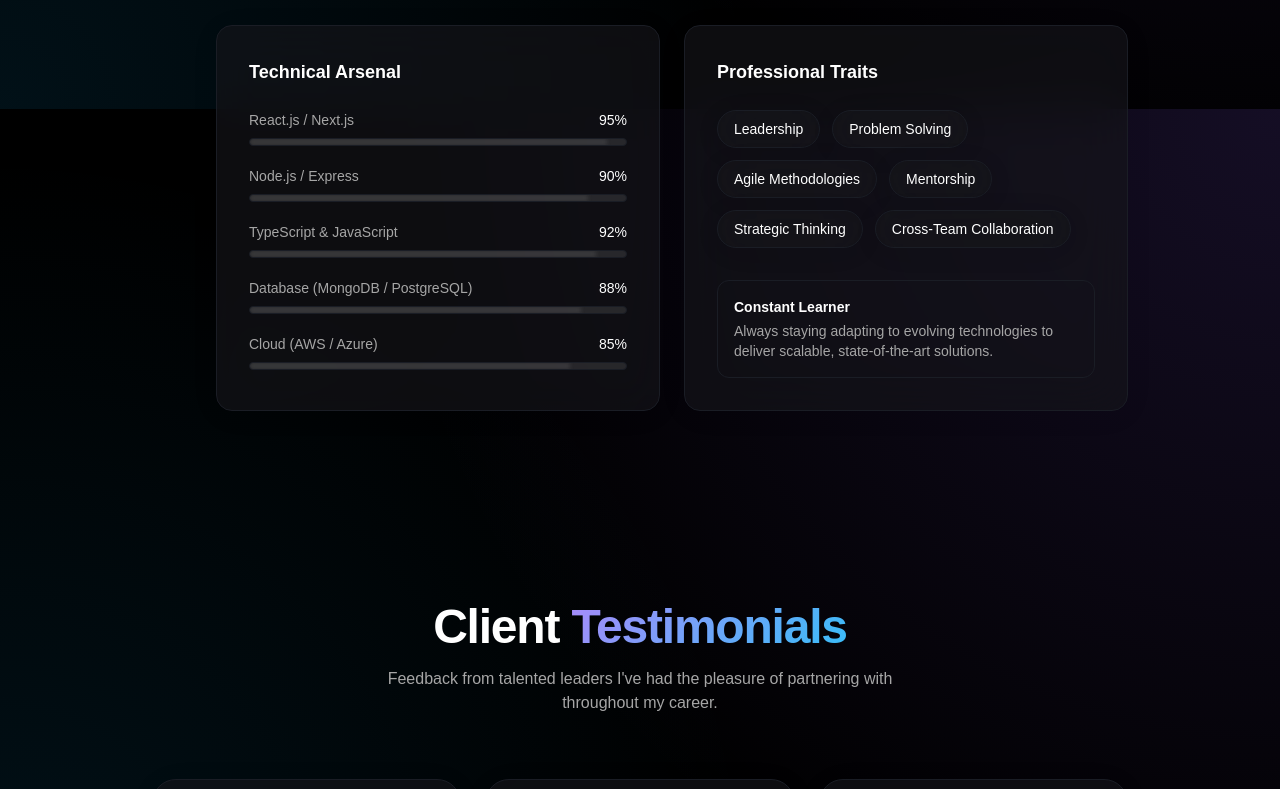
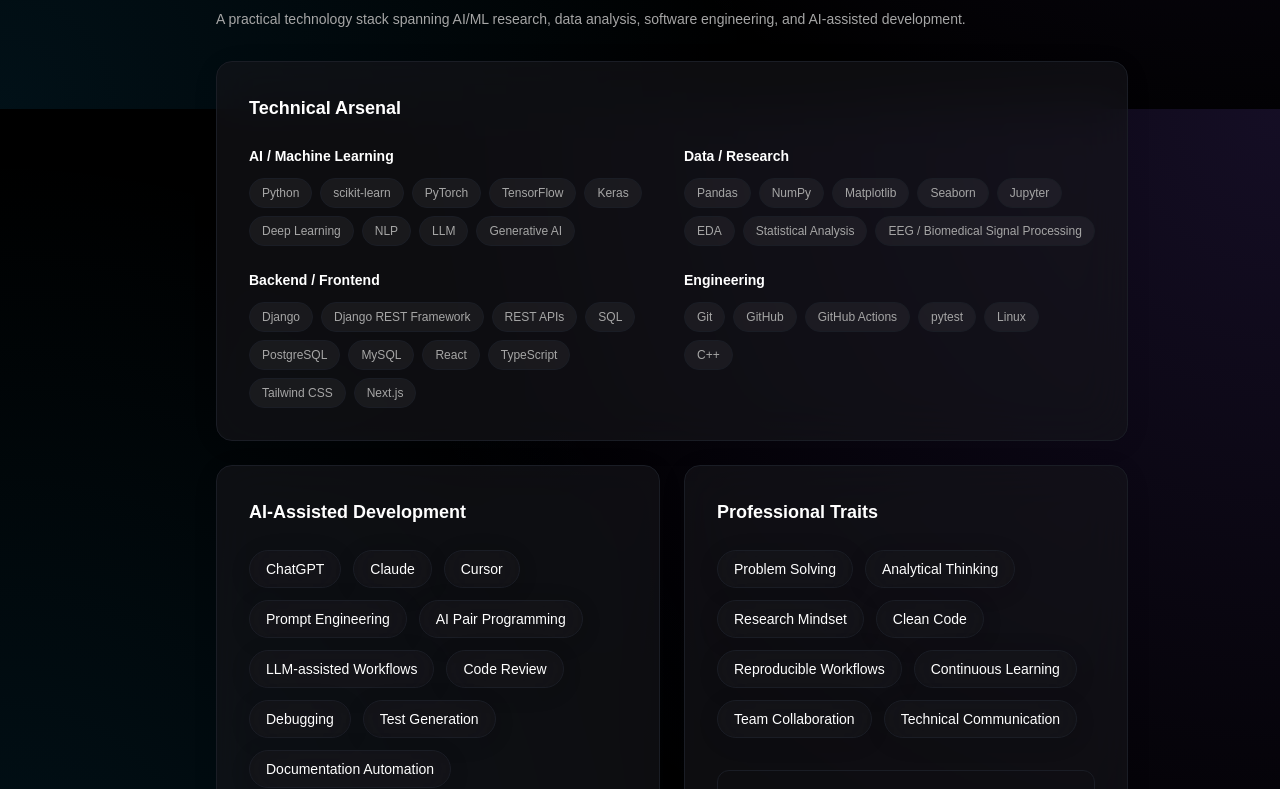
Before and after one commit to adelabbaszare/adelabbaszare.github.io, a React (Vite) app: page / in a window 1280 px wide. Shown: the part 4691-5480 px from the top of the page. Built offline with nearby package versions, Linux system fonts and the light colour scheme; the HTML template or start-up script is replaced by a standard one.

Commit message:
feat: personalize skills section

```diff
--- a/src/components/EducationSection/SkillCategory.tsx
+++ b/src/components/EducationSection/SkillCategory.tsx
@@ -1,21 +1,47 @@
 import { motion, AnimatePresence } from "framer-motion";
 
-export default function ProfessionalProfile() {
+export default function SkillCategory() {
   const technicalSkills = [
-    { name: "React.js / Next.js", level: 95 },
-    { name: "Node.js / Express", level: 90 },
-    { name: "TypeScript & JavaScript", level: 92 },
-    { name: "Database (MongoDB / PostgreSQL)", level: 88 },
-    { name: "Cloud (AWS / Azure)", level: 85 },
+    {
+      category: "AI / Machine Learning",
+      skills: ["Python", "scikit-learn", "PyTorch", "TensorFlow", "Keras", "Deep Learning", "NLP", "LLM", "Generative AI"],
+    },
+    {
+      category: "Data / Research",
+      skills: ["Pandas", "NumPy", "Matplotlib", "Seaborn", "Jupyter", "EDA", "Statistical Analysis", "EEG / Biomedical Signal Processing"],
+    },
+    {
+      category: "Backend / Frontend",
+      skills: ["Django", "Django REST Framework", "REST APIs", "SQL", "PostgreSQL", "MySQL", "React", "TypeScript", "Tailwind CSS", "Next.js"],
+    },
+    {
+      category: "Engineering",
+      skills: ["Git", "GitHub", "GitHub Actions", "pytest", "Linux", "C++"],
+    },
   ];
 
-  const softSkills = [
-    "Leadership",
+  const aiAssistedDevelopment = [
+    "ChatGPT",
+    "Claude",
+    "Cursor",
+    "Prompt Engineering",
+    "AI Pair Programming",
+    "LLM-assisted Workflows",
+    "Code Review",
+    "Debugging",
+    "Test Generation",
+    "Documentation Automation",
+  ];
+
+  const professionalTraits = [
     "Problem Solving",
-    "Agile Methodologies",
-    "Mentorship",
-    "Strategic Thinking",
-    "Cross-Team Collaboration",
+    "Analytical Thinking",
+    "Research Mindset",
+    "Clean Code",
+    "Reproducible Workflows",
+    "Continuous Learning",
+    "Team Collaboration",
+    "Technical Communication",
   ];
 
   return (
@@ -23,52 +49,74 @@
       id="skills"
       className="space-y-8"
       initial={{ opacity: 0 }}
-      whileInView={{
-        opacity: 1,
-        transition: { staggerChildren: 0.2, delayChildren: 0.3 },
-      }}
+      whileInView={{ opacity: 1, transition: { staggerChildren: 0.15, delayChildren: 0.2 } }}
       viewport={{ once: true, amount: 0.2 }}
     >
-      <h3 className="text-2xl font-bold mb-6">Expertise & Skills</h3>
+      <div>
+        <h3 className="text-2xl font-bold mb-2">Expertise & Skills</h3>
+        <p className="text-muted-foreground text-sm max-w-3xl">
+          A practical technology stack spanning AI/ML research, data analysis, software engineering, and AI-assisted development.
+        </p>
+      </div>
 
       <div className="grid grid-cols-1 md:grid-cols-2 gap-6">
-        {/* Technical Skills */}
-        <div className="glass-panel p-8 rounded-2xl border border-foreground/10">
+        <div className="glass-panel p-8 rounded-2xl border border-foreground/10 md:col-span-2">
           <h4 className="text-lg font-bold text-foreground mb-6">Technical Arsenal</h4>
-          <div className="space-y-5">
-            {technicalSkills.map((skill, i) => (
-              <div key={i} className="space-y-2">
-                <div className="flex justify-between text-sm font-medium">
-                  <span className="text-muted-foreground">{skill.name}</span>
-                  <span className="text-primary">{skill.level}%</span>
+          <div className="grid grid-cols-1 md:grid-cols-2 gap-6">
+            {technicalSkills.map((group, i) => (
+              <motion.div
+                key={group.category}
+                initial={{ opacity: 0, y: 15 }}
+                whileInView={{ opacity: 1, y: 0 }}
+                transition={{ delay: i * 0.08, duration: 0.4 }}
+                viewport={{ once: true }}
+              >
+                <p className="text-sm font-semibold text-primary mb-3">{group.category}</p>
+                <div className="flex flex-wrap gap-2">
+                  {group.skills.map((skill) => (
+                    <span
+                      key={skill}
+                      className="px-3 py-1.5 rounded-full bg-foreground/5 border border-foreground/10 text-xs font-medium text-muted-foreground"
+                    >
+                      {skill}
+                    </span>
+                  ))}
                 </div>
-                <div className="h-2 w-full bg-foreground/10 rounded-full overflow-hidden border border-foreground/5">
-                  <motion.div
-                    className="h-full bg-gradient-to-r from-primary/50 to-primary rounded-full relative"
-                    initial={{ width: 0 }}
-                    whileInView={{ width: `${skill.level}%` }}
-                    transition={{ duration: 1.5, ease: "easeOut", delay: 0.2 }}
-                    viewport={{ once: true }}
-                  >
-                    <div className="absolute inset-0 bg-foreground/20 w-full animate-pulse blur-[2px]" />
-                  </motion.div>
-                </div>
-              </div>
+              </motion.div>
             ))}
           </div>
         </div>
 
-        {/* Soft Skills */}
+        <div className="glass-panel p-8 rounded-2xl border border-foreground/10">
+          <h4 className="text-lg font-bold text-foreground mb-6">AI-Assisted Development</h4>
+          <div className="flex flex-wrap gap-3">
+            <AnimatePresence>
+              {aiAssistedDevelopment.map((skill, i) => (
+                <motion.div
+                  key={skill}
+                  initial={{ opacity: 0, scale: 0.8 }}
+                  whileInView={{ opacity: 1, scale: 1 }}
+                  transition={{ type: "spring", stiffness: 200, damping: 12, delay: i * 0.05 }}
+                  viewport={{ once: true }}
+                  className="px-4 py-2 rounded-full glass-panel border border-primary/20 text-sm font-medium text-primary shadow-[0_0_15px_rgba(139,92,246,0.1)]"
+                >
+                  {skill}
+                </motion.div>
+              ))}
+            </AnimatePresence>
+          </div>
+        </div>
+
         <div className="glass-panel p-8 rounded-2xl border border-foreground/10 flex flex-col">
           <h4 className="text-lg font-bold text-foreground mb-6">Professional Traits</h4>
           <div className="flex flex-wrap gap-3">
             <AnimatePresence>
-              {softSkills.map((skill, i) => (
+              {professionalTraits.map((skill, i) => (
                 <motion.div
-                  key={i}
+                  key={skill}
                   initial={{ opacity: 0, scale: 0.8 }}
                   whileInView={{ opacity: 1, scale: 1 }}
-                  transition={{ type: "spring", stiffness: 200, damping: 10, delay: i * 0.1 }}
+                  transition={{ type: "spring", stiffness: 200, damping: 12, delay: i * 0.05 }}
                   viewport={{ once: true }}
                   className="px-4 py-2 rounded-full glass-panel border border-primary/20 text-sm font-medium text-primary shadow-[0_0_15px_rgba(139,92,246,0.1)]"
                 >
@@ -80,8 +128,8 @@
 
           <div className="mt-auto pt-8">
             <div className="p-4 rounded-xl bg-primary/10 border border-primary/20 text-sm text-muted-foreground">
-              <strong className="text-primary block mb-1">Constant Learner</strong>
-              Always staying adapting to evolving technologies to deliver scalable, state-of-the-art solutions.
+              <strong className="text-primary block mb-1">Research & Engineering Focus</strong>
+              Building reproducible AI and software workflows while continuously exploring practical applications of machine learning, biomedical signal processing, and modern AI-assisted development.
             </div>
           </div>
         </div>
```
